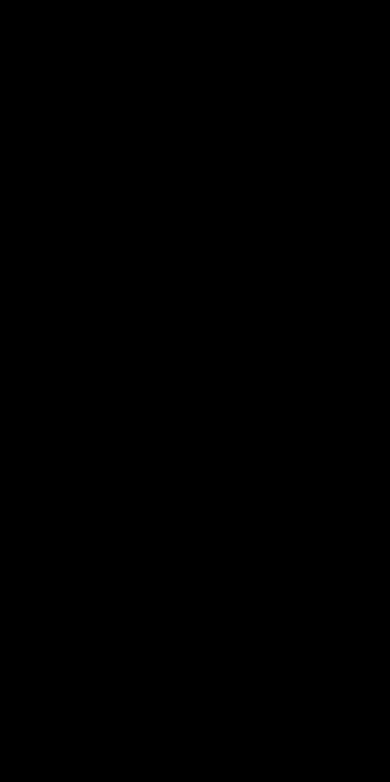
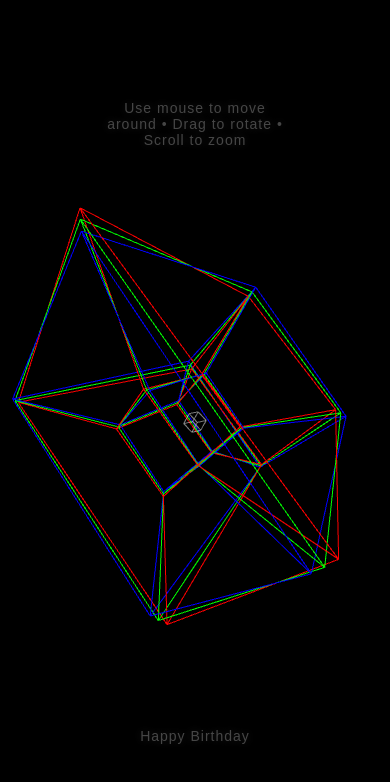
Before and after one commit to B-Salinas/b-salinas.github.io, a plain HTML site: page index.html in a window 390 px wide. Drawn offline with nearby package versions, Linux system fonts and the light colour scheme; animation ran at ten frames a second.

Commit message:
Clamp camera zoom range to prevent mobile disappear bug

```diff
--- a/index.html
+++ b/index.html
@@ -2,19 +2,42 @@
 <html lang="en">
   <head>
     <meta charset="utf-8">
-    <meta name="viewport" content="width=device-width, initial-scale=1.0, user-scalable=yes">
+    <meta name="viewport" content="width=device-width, initial-scale=1.0, maximum-scale=1.0, user-scalable=no">
     <title>B Salinas | QUBE</title>
     <style>
+      html,
       body {
         margin: 0;
         background: #000;
         overflow: hidden;
       }
+
+      canvas {
+        display: block;
+      }
+
+      @media (pointer: coarse) {
+        html,
+        body,
+        canvas {
+          touch-action: none;
+          overscroll-behavior: none;
+        }
+      }
     </style>
+    <script type="importmap">
+      {
+        "imports": {
+          "three": "https://unpkg.com/three@0.156.1/build/three.module.js",
+          "three/addons/": "https://unpkg.com/three@0.156.1/examples/jsm/"
+        }
+      }
+    </script>
   </head>
   <body>
+    <!--
      __  __  ______  ____    ____    __    __
-    /\ \/\ \/\  _  \/\  _`\ /\  _`\ /\ \  /\ \
+    /\ \ /\ \/\  _  \/\  _`\ /\  _`\ /\ \  /\ \
     \ \ \_\ \ \ \L\ \ \ \L\ \ \ \L\ \ `\`\\/'/
      \ \  _  \ \  __ \ \ ,__/\ \ ,__/`\ `\ /'
       \ \ \ \ \ \ \/\ \ \ \/  \ \ \/   `\ \ \
@@ -38,8 +61,7 @@
         \/__//_/\/_____/\/___/   \/___/      \/_/\/_/\/_/
 
     HAPPY BIRTHDAY QUBE !!!
-    <!-- <div class="qube_script_container">
-      <script type="module" src="./portfolio-test.js"></script>
-    </div> -->
+    -->
+    <script type="module" src="./portfolio-test.js"></script>
   </body>
 </html>
--- a/portfolio-test.js
+++ b/portfolio-test.js
@@ -1,6 +1,6 @@
-import * as THREE from 'https://unpkg.com/three@0.156.1/build/three.module.js';
-// import { OrbitControls } from 'https://unpkg.com/three@0.156.1/examples/jsm/controls/OrbitControls.js';
-import { ArcballControls } from 'https://unpkg.com/three@0.156.1/examples/jsm/controls/ArcballControls.js';
+import * as THREE from 'three';
+// import { OrbitControls } from 'three/addons/controls/OrbitControls.js';
+import { ArcballControls } from 'three/addons/controls/ArcballControls.js';
 
 
 // Add floating text overlay
@@ -69,6 +69,7 @@ const scene = new THREE.Scene();
 const camera = new THREE.PerspectiveCamera(75, window.innerWidth / window.innerHeight, 0.1, 1000);
 const renderer = new THREE.WebGLRenderer({ antialias: true });
 renderer.setSize(window.innerWidth, window.innerHeight);
+renderer.domElement.style.touchAction = "none";
 document.body.appendChild(renderer.domElement);
 
 const controls = new ArcballControls(camera, renderer.domElement, scene);
@@ -79,6 +80,29 @@ camera.position.z = 3;
 camera.position.y = 3;
 camera.position.x = 3;
 
+
+const minCameraDistance = 2;
+const maxCameraDistance = 12;
+
+function clampCameraDistance() {
+    const fallbackTarget = new THREE.Vector3(0, 0, 0);
+    const target = controls.target ? controls.target : fallbackTarget;
+    const offset = camera.position.clone().sub(target);
+    const distance = offset.length();
+
+    if (distance === 0) {
+        camera.position.set(target.x, target.y, target.z + minCameraDistance);
+        return;
+    }
+
+    if (distance < minCameraDistance) {
+        offset.setLength(minCameraDistance);
+        camera.position.copy(target).add(offset);
+    } else if (distance > maxCameraDistance) {
+        offset.setLength(maxCameraDistance);
+        camera.position.copy(target).add(offset);
+    }
+}
 // Create materials for different colors
 const whiteMaterial = new THREE.LineBasicMaterial({ color: 0x00ff00 });
 const blueMaterial = new THREE.LineBasicMaterial({ color: 0x0000ff });
@@ -216,6 +240,7 @@ function animate() {
     scene.add(redTesseractLines);
 
     controls.update();
+    clampCameraDistance();
     renderer.render(scene, camera);
 }
 
```
